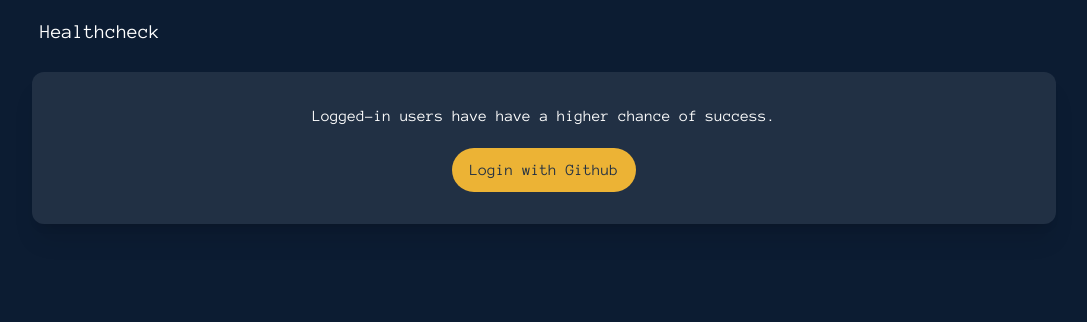
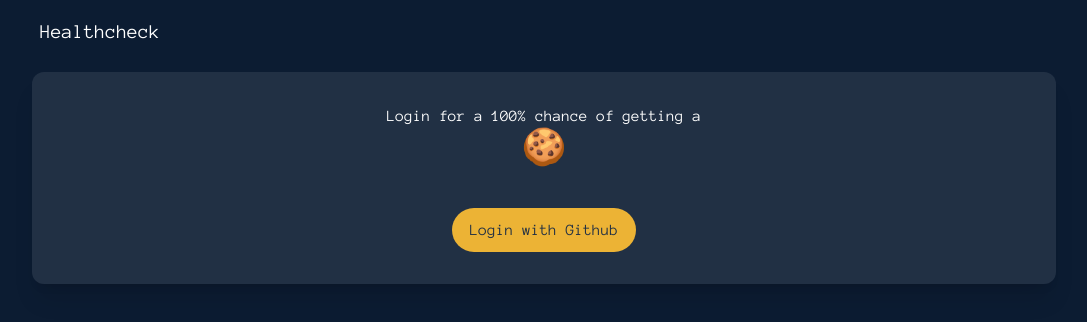
Before and after one commit to amir-s/healthcheck, a Next.js app: page / in a window 1280 px wide. Shown: the top 322 px of the page, without its empty margins (96-1183 px from the left). Built offline with nearby package versions, Linux system fonts and the light colour scheme; no server answers.

Commit message:
small ui adjustment

```diff
--- a/components/AdminPage/index.tsx
+++ b/components/AdminPage/index.tsx
@@ -158,7 +158,7 @@ const AdminPage = () => {
     update(ref(database), updates);
   };
 
-  const startHealtcheck = () => {
+  const startHealthcheck = () => {
     if (!healthcheck) return;
     const updates = {} as any;
     updates[`/healthchecks/${router.query.hcid}/meta/current`] = 0;
@@ -249,8 +249,8 @@ const AdminPage = () => {
         ))}
       </ParticipantsContainer>
       {participants.length > 0 && healthcheck.meta.current < 0 && (
-        <Button $emph onClick={startHealtcheck}>
-          Start the healtcheck
+        <Button $emph onClick={startHealthcheck}>
+          Start the healthcheck
         </Button>
       )}
       {healthcheck.meta.current >= 0 &&
--- a/components/Layout/index.tsx
+++ b/components/Layout/index.tsx
@@ -19,7 +19,7 @@ const Container = tw.div`
 const Content = tw.div<{ $full?: boolean; $stretch?: boolean }>`
   flex flex-col flex-1
   md:w-full md:h-full md:rounded-xl items-center
-  p-8
+  p-3 md:p-8
   shadow-xl
   bg-fillPrimary
   text-white
@@ -43,6 +43,10 @@ const Avatar = tw.img`
   rounded-full
   object-cover
   cursor-pointer
+`;
+
+const LoginButton = tw(Button)`
+  mt-10
 `;
 
 const setupInitialDB = async (user: User) => {
@@ -97,12 +101,11 @@ const Layout = ({ children, title, full, stretch }: Props) => {
       <Content $full={full} $stretch={stretch}>
         {!user ? (
           <>
-            <p className="text-center">
-              Logged-in users have have a higher chance of success.
-            </p>
-            <Button className="mt-5" $emph onClick={toggleSignIn}>
+            <p className="text-center">Login for a 100% chance of getting a</p>
+            <h1>🍪</h1>
+            <LoginButton $emph onClick={toggleSignIn}>
               Login with Github
-            </Button>
+            </LoginButton>
           </>
         ) : (
           children
--- a/components/VotePage/elements.ts
+++ b/components/VotePage/elements.ts
@@ -8,6 +8,7 @@ export const Item = tw.div`
 export const ItemTitle = tw.div`
   font-bold
   text-5xl
+  overflow-hidden
   mb-2
   text-left
   opacity-95
--- a/pages/index.tsx
+++ b/pages/index.tsx
@@ -7,6 +7,11 @@ import Layout from "../components/Layout";
 import { Button } from "../components/Button";
 import { useAppContext } from "../components/AppState/appState";
 import { TextInput, useTextInput } from "components/TextInput";
+import tw from "tailwind-styled-components";
+
+const CreateButton = tw(Button)`
+  mt-7
+`;
 
 const Home: NextPage = () => {
   const {
@@ -48,14 +53,13 @@ const Home: NextPage = () => {
       {user && <p className="p-5">👋 {name}</p>}
 
       <TextInput type={"text"} {...textInput} placeholder="title ..." />
-      <Button
+      <CreateButton
         $emph
         $disabled={creating}
-        className="mt-4"
         onClick={() => createHealthcheck(textInput.value)}
       >
         Create a healthcheck
-      </Button>
+      </CreateButton>
     </Layout>
   );
 };
```
